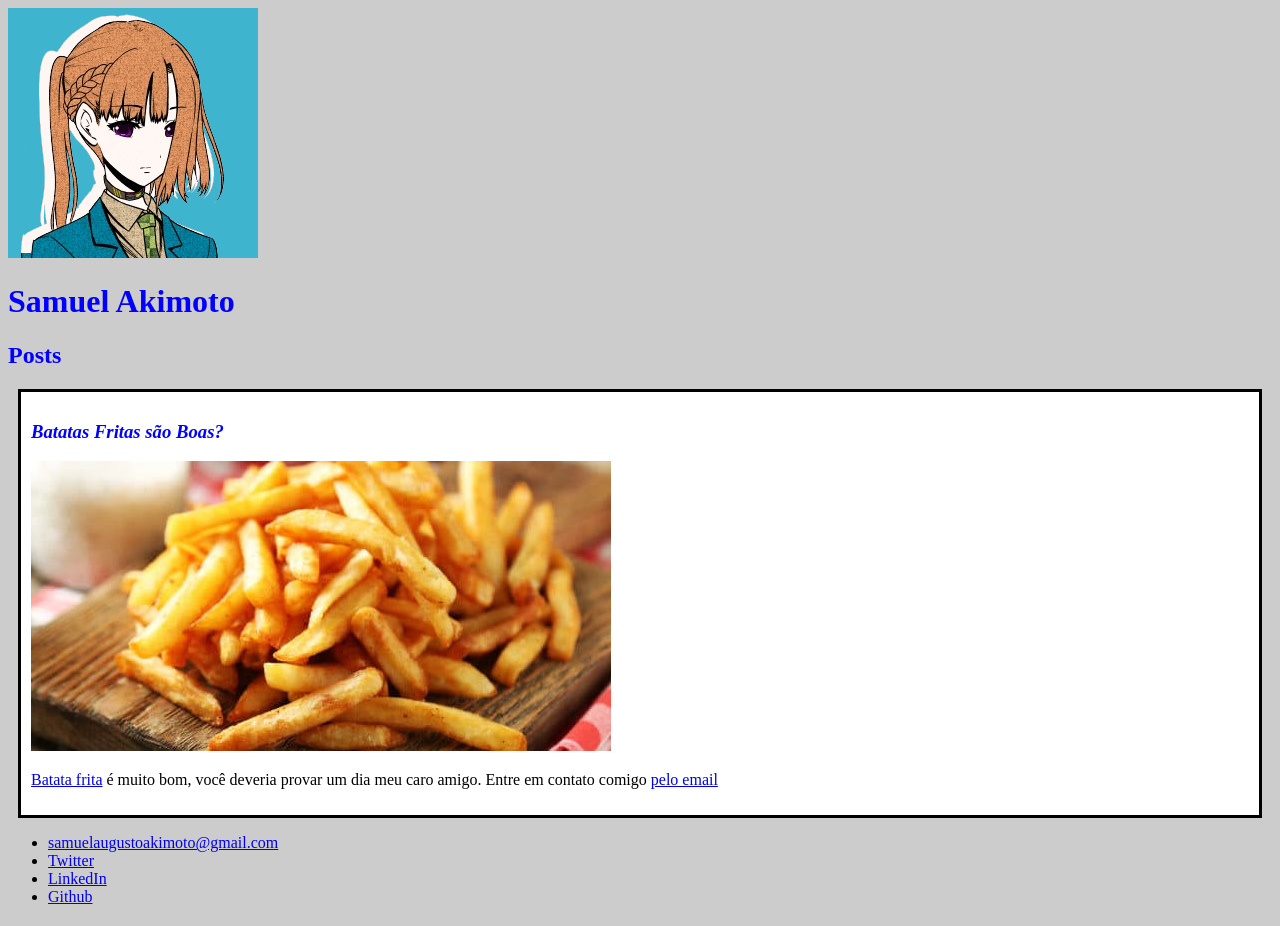
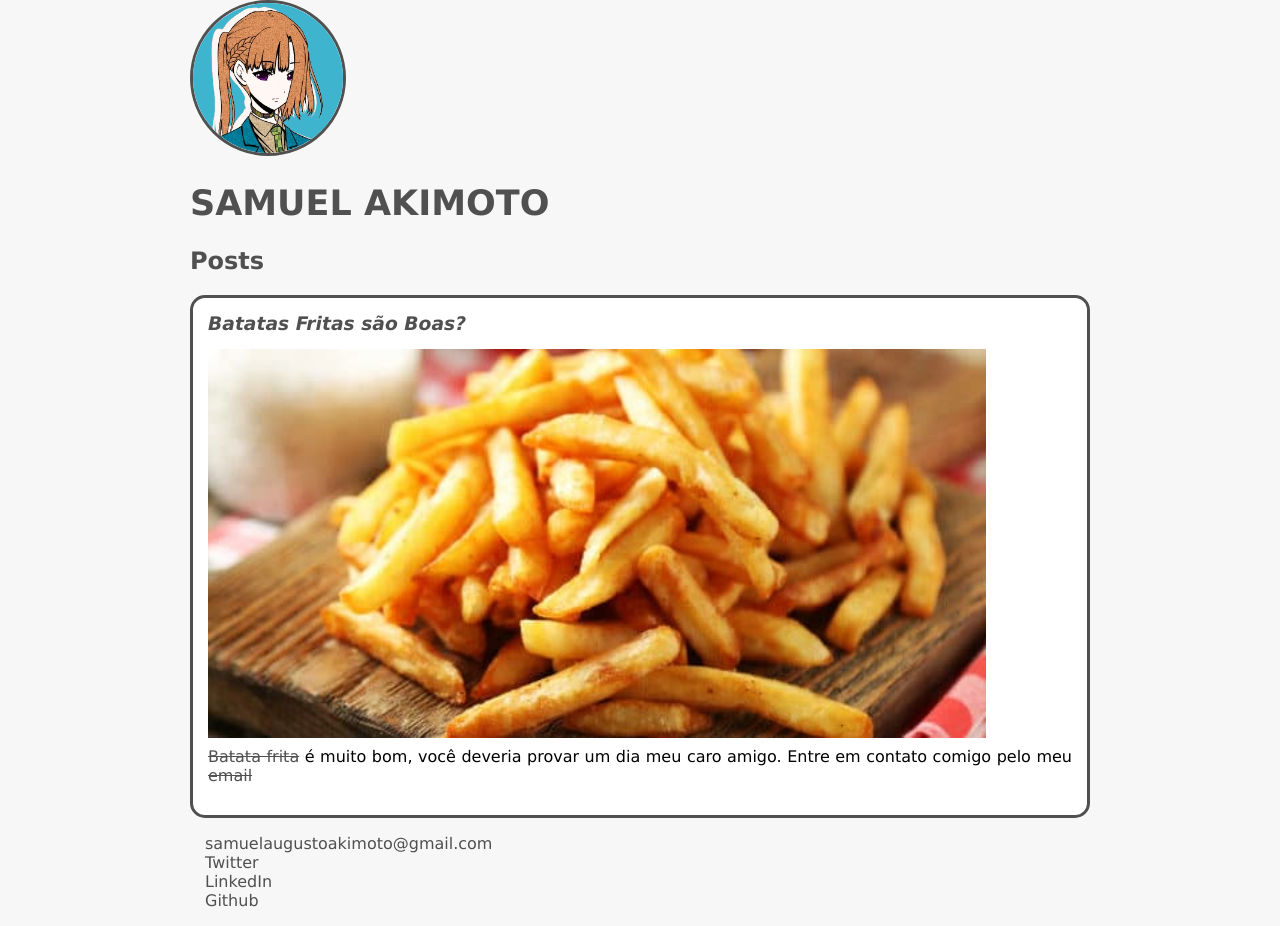
Before and after one commit to Akimoto238/my-progress-in-DIO, a plain HTML site: page Introdução a criação de websites com HTML5 e CSS3/site-pessoal/index.html in a window 1280 px wide. Drawn offline with Linux system fonts and the light colour scheme.

Commit message:
Update repo

```diff
--- a/Introdução a criação de websites com HTML5 e CSS3/site-pessoal/index.html
+++ b/Introdução a criação de websites com HTML5 e CSS3/site-pessoal/index.html
@@ -7,7 +7,7 @@
     </head>
     <body>
         <header>
-            <img src="SARAH1.ico" alt="Sarah icon">
+            <img src="SARAH1.ico" alt="Sarah icon" height="150px" class="photo_radius">
             <h1 id="title">Samuel Akimoto</h1>
         </header>
         <section>
@@ -17,15 +17,15 @@
             <article class="post">
                 <header>
                     <h3 class="post_title">Batatas Fritas são Boas?</h3>
-                    <img src="batata-frita-580x290.jpg" alt="imagem de batata frita">
+                    <img src="batata-frita-580x290.jpg" alt="imagem de batata frita" class="post_image">
                 </header>
-                <P>
-                   <a href="https://pt.wikipedia.org/wiki/Batata_frita" target="_blank">Batata frita</a> é muito bom, você deveria provar um dia meu caro amigo. Entre em contato comigo <a href="mailto:samuelaugustoakimoto@gmail.com">pelo email</a>
+                <P class="post_content">
+                   <a href="https://pt.wikipedia.org/wiki/Batata_frita" target="_blank">Batata frita</a> é muito bom, você deveria provar um dia meu caro amigo. Entre em contato comigo pelo meu<a href="mailto:samuelaugustoakimoto@gmail.com"> email</a>
                 </P>
             </article>
         </section>
         <footer>
-            <ul>
+            <ul class="contacts_list">
                 <li><a href="mailto:samuelaugustoakimoto@gmail.com" target="_blank">samuelaugustoakimoto@gmail.com</a></li>
                 <li><a href="https://twitter.com/Akimoto238" target="_blank">Twitter</a></li>
                 <li><a href="https://www.linkedin.com/in/samuel-augusto-akimoto-270269235/" target="_blank">LinkedIn</a></li>
--- a/Introdução a criação de websites com HTML5 e CSS3/site-pessoal/style.css
+++ b/Introdução a criação de websites com HTML5 e CSS3/site-pessoal/style.css
@@ -1,19 +1,60 @@
 body {
-    background-color: #ccc;
+    background-color: #f7f7f7;
+    font-family: 'Verdana';
+    max-width: 900px;
+    margin: auto;
+
+}
+
+.photo_radius {
+    border: solid #505050;
+    border-radius: 50%;
 }
 
 #title, .subtitle, .post_title {
-    color: blue;
+    color: #505050;
 }
 
+#title {
+    font-size: 35px;
+    text-transform: uppercase;
+}
+
+a {
+    text-decoration: line-through;
+    color: #505050
+}
 .post_title {
     font-size: 16;
     font-style: italic;
+    margin: 0px;
+    margin-bottom: 15px;
 }
 
 .post {
     background-color: #fff;
-    padding: 10px;
-    border: 3px solid #000;
-    margin: 10px;
+    padding: 15px;
+    border: 3px solid #505050;
+    margin-bottom: 15px;
+    border-radius: 15px;
 }
+
+.post_content {
+    margin: 0;
+    margin-bottom: 15px;
+    text-align: justify;
+}
+
+.post_image {
+    margin-bottom: 5px;
+    width: 90%;
+}
+
+.contacts_list {
+    list-style-type: none;
+    padding-left: 15px;
+}
+
+.contacts_list li a {
+    text-decoration: none;
+}
```
Also changed, not shown: Introdução a criação de websites com HTML5 e CSS3/Box Model exemple.png (deleted), Introdução a criação de websites com HTML5 e CSS3/Box Model.txt (deleted), Introdução a criação de websites com HTML5 e CSS3/Estrutura básica.txt (deleted), Introdução a criação de websites com HTML5 e CSS3/ID x Classes.txt (deleted), Introdução a criação de websites com HTML5 e CSS3/Tag img.txt (deleted), Introdução a criação de websites com HTML5 e CSS3/Tags li, ul e ol.txt (deleted), Introdução a criação de websites com HTML5 e CSS3/Tags para links.txt (deleted), Introdução a criação de websites com HTML5 e CSS3/Tags para textos.txt (deleted).
